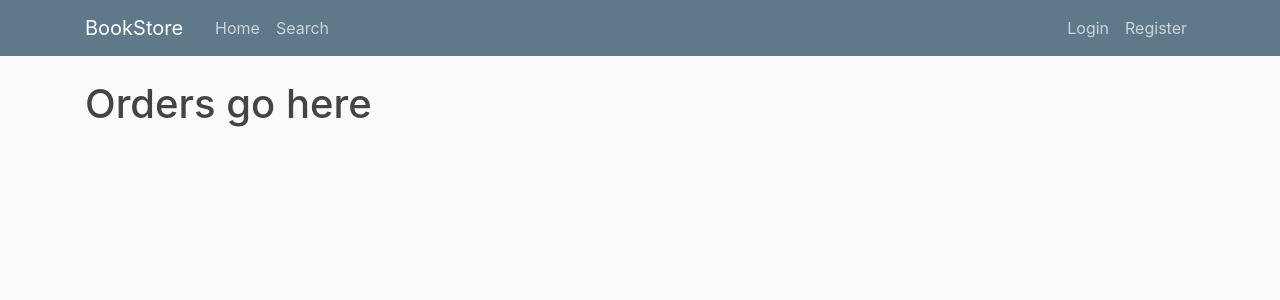
After one commit to lgil019/Bookapp, a Flask app: page /orders in a window 1280 px wide. The commit adds this page. Shown: the top 300 px of the page. Run offline with Flask 2, Linux system fonts and the light colour scheme; some libraries are stand-ins or nearby versions.

Commit message:
Integrated orders and shopping cart pages

```diff
--- a/bookstore/models.py
+++ b/bookstore/models.py
@@ -18,7 +18,6 @@ class User(db.Model, UserMixin):
     state = db.Column(db.String(2))
     zip = db.Column(db.String(5))
 
-
     def __repr__(self):
         return f"User('{self.username}', '{self.email}')"
 
--- a/bookstore/routes.py
+++ b/bookstore/routes.py
@@ -69,3 +69,11 @@ def account():
         form.state.data = current_user.state
         form.zip.data = current_user.zip
     return render_template('account.html', title='Account', form=form)
+
+@app.route("/shoppingcart", methods=['GET', 'POST'])
+def shoppingcart():
+    return render_template('shoppingcart.html', title='Shopping Cart')
+
+@app.route("/orders", methods=['GET'])
+def orders():
+    return render_template('orders.html', title='Orders')
--- a/bookstore/templates/account.html
+++ b/bookstore/templates/account.html
@@ -1,4 +1,6 @@
 {% extends "layout.html" %}
+
+
 {% block content %}
 <div class="content-section">
     <div class="media">
--- a/bookstore/templates/layout.html
+++ b/bookstore/templates/layout.html
@@ -36,8 +36,11 @@
                     <!-- Navbar Right Side -->
                     <div class="navbar-nav">
                         {% if current_user.is_authenticated %}
+                            <a class="nav-item nav-link" href="/orders">Orders</a>
+                            <a class="nav-item nav-link" href="/shoppingcart">Shopping Cart</a>
                             <a class="nav-item nav-link" href="/account">Account</a>
                             <a class="nav-item nav-link" href="/logout">Logout</a>
+
                         {% else %}
                             <a class="nav-item nav-link" href="/login">Login</a>
                             <a class="nav-item nav-link" href="/register">Register</a>
--- /dev/null
+++ b/bookstore/templates/orders.html
@@ -0,0 +1,6 @@
+{% extends "layout.html" %}
+
+
+{% block content %}
+<h1> Orders go here </h1>
+{% endblock content %}
--- /dev/null
+++ b/bookstore/templates/shoppingcart.html
@@ -0,0 +1,6 @@
+{% extends "layout.html" %}
+
+
+{% block content %}
+<h1> Shopping Cart goes here </h1>
+{% endblock content %}
```
Also changed, not shown: testing.py (added, +10 -0 lines), bookstore/database.sqlite3, database.sqlite3 (added).
